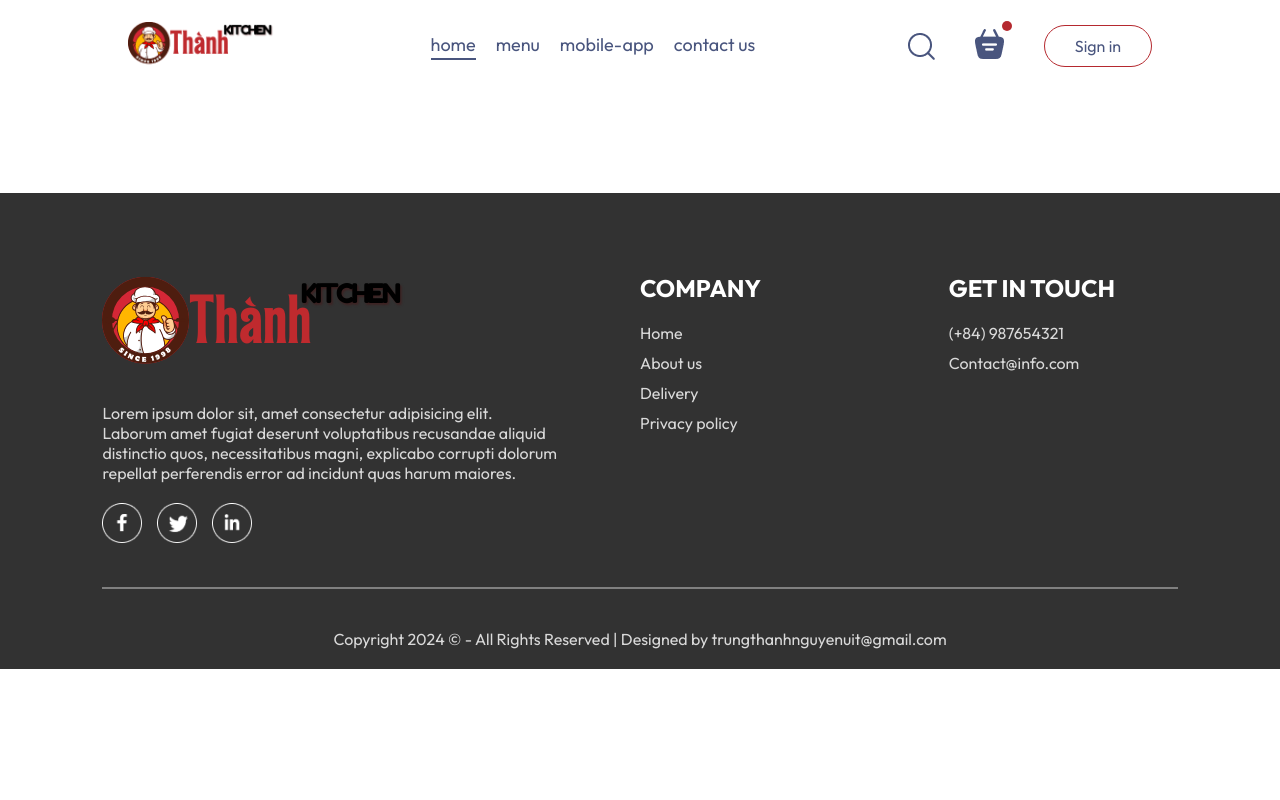
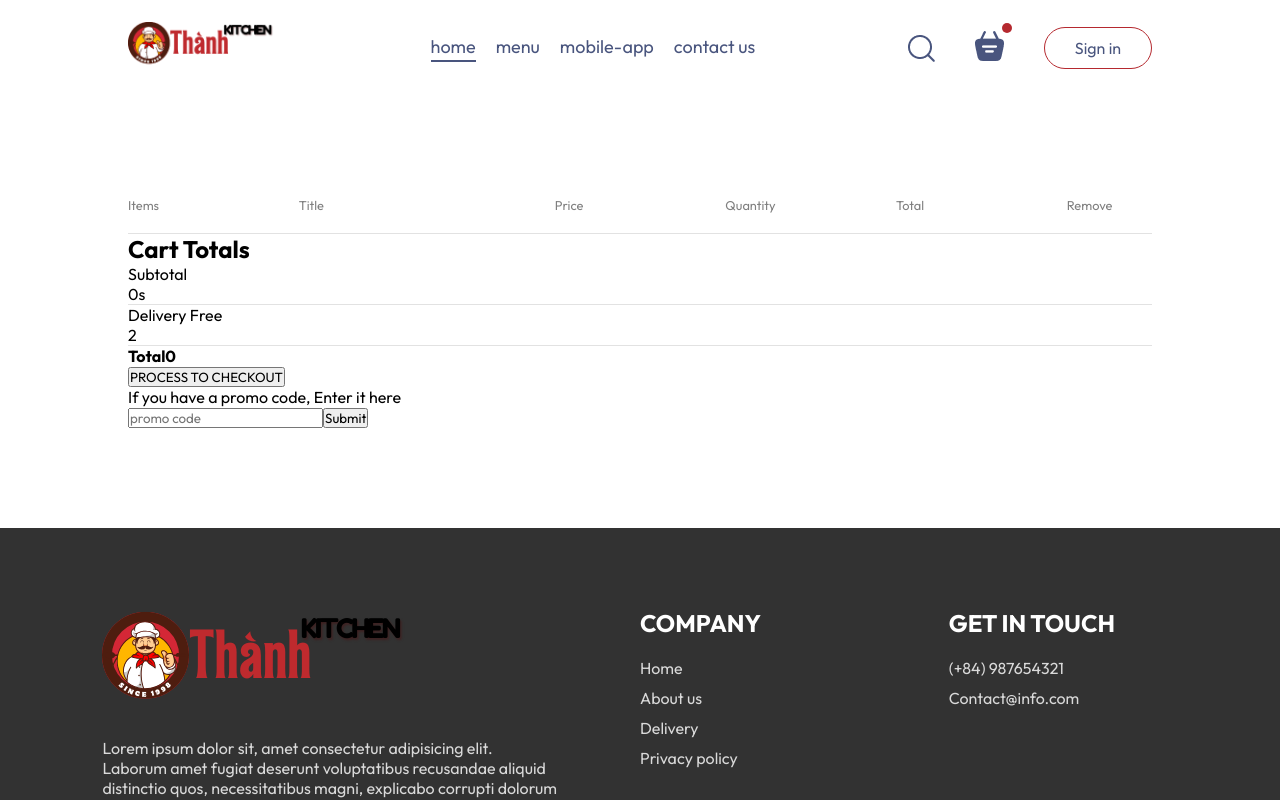
Before and after one commit to thanhnguyen-ttn/Doan_Full_Stack_Food_Delivery_Website, a React (Vite) app in the folder frontend/: page /cart in a window 1280 px wide. Shown: the top 800 px of the page. Built offline with nearby package versions, Linux system fonts and the light colour scheme.

Commit message:
create and finish file cart

```diff
--- a/frontend/src/components/Navbar/Navbar.jsx
+++ b/frontend/src/components/Navbar/Navbar.jsx
@@ -9,7 +9,7 @@
 
   return (
     <div className="navbar">
-      <img src={assets.logo} alt="" className="logo" />
+      <Link to = "/"><img src={assets.logo} alt="" className="logo" /></Link>
       <ul className="navbar-menu">
         <Link
           to="/"
@@ -43,7 +43,9 @@
       <div className="navbar-right">
         <img src={assets.search_icon} alt="" />
         <div className="navbar-search-icon">
-          <img src={assets.basket_icon} alt="" />
+          <Link to="/cart">
+            <img src={assets.basket_icon} alt="" />
+          </Link>
           <div className="dot"></div>
         </div>
         <button onClick={() => setShowLogin(true)}>Sign in</button>
--- a/frontend/src/pages/Cart/Cart.css
+++ b/frontend/src/pages/Cart/Cart.css
@@ -0,0 +1,24 @@
+.cart {
+    margin-top: 100px;
+}
+
+.cart-items-title {
+    display: grid;
+    grid-template-columns: 1fr 1.5fr 1fr 1fr 1fr 0.5fr;
+    align-items: center;
+    color: grey;
+    font-size: max(1vw, 12px);
+}
+.cart-items-item {
+    margin: 10px 0px;
+    color: black;
+}
+
+.cart-items-item img {
+    width: 50px;
+}
+.cart hr {
+    height: 1px;
+    background-color: #e2e2e2;
+    border: none;
+}
--- a/frontend/src/pages/Cart/Cart.jsx
+++ b/frontend/src/pages/Cart/Cart.jsx
@@ -1,13 +1,76 @@
-import 'react'
-import './Cart.css'
-
-
+import { useContext } from "react";
+import "./Cart.css";
+import { StoreContext } from "../../context/StoreContext";
 
 const Cart = () => {
+  const { cartItems, food_list, removeFromCart } = useContext(StoreContext);
 
   return (
-    <div></div>
-  )
-}
+    <div className="cart">
+      <div className="cart-items">
+        <div className="cart-items-title">
+          <p>Items</p>
+          <p>Title</p>
+          <p>Price</p>
+          <p>Quantity</p>
+          <p>Total</p>
+          <p>Remove</p>
+        </div>
+        <br />
+        <hr />
+        {food_list.map((item, index) => {
+          if (cartItems[item._id] > 0) {
+            return (
+              <div>
+                <div className="cart-items-title cart-items-item">
+                  <img src={item.image} alt="" />
+                  <p>{item.name}</p>
+                  <p>${item.price}</p>
+                  <p>{cartItems[item._id]}</p>
+                  <p>${item.price * cartItems[item._id]}</p>
+                  <p onClick={() => removeFromCart(item._id)} className="cross">
+                    x
+                  </p>
+                </div>
+                <hr />
+              </div>
+            );
+          }
+        })}
+      </div>
+      <div className="cart-bottom">
+        <div className="cart-total">
+          <h2>Cart Totals</h2>
+          <div>
+            <div className="cart-total-details">
+              <p>Subtotal</p>
+              <p>{0}s</p>
+            </div>
+            <hr />
+            <div className="cart-total-details">
+              <p>Delivery Free</p>
+              <p>{2}</p>
+            </div>
+            <hr />
+            <div className="cart-total-details">
+              <b>Total</b>
+              <b>{0}</b>
+            </div>
+          </div>
+          <button>PROCESS TO CHECKOUT</button>
+        </div>
+        <div className="cart-promocode">
+          <div>
+            <p>If you have a promo code, Enter it here</p>
+            <div className="cart-promocode-input">
+              <input type="text" placeholder="promo code" />
+              <button>Submit</button>
+            </div>
+          </div>
+        </div>
+      </div>
+    </div>
+  );
+};
 
-export default Cart
+export default Cart;
```
